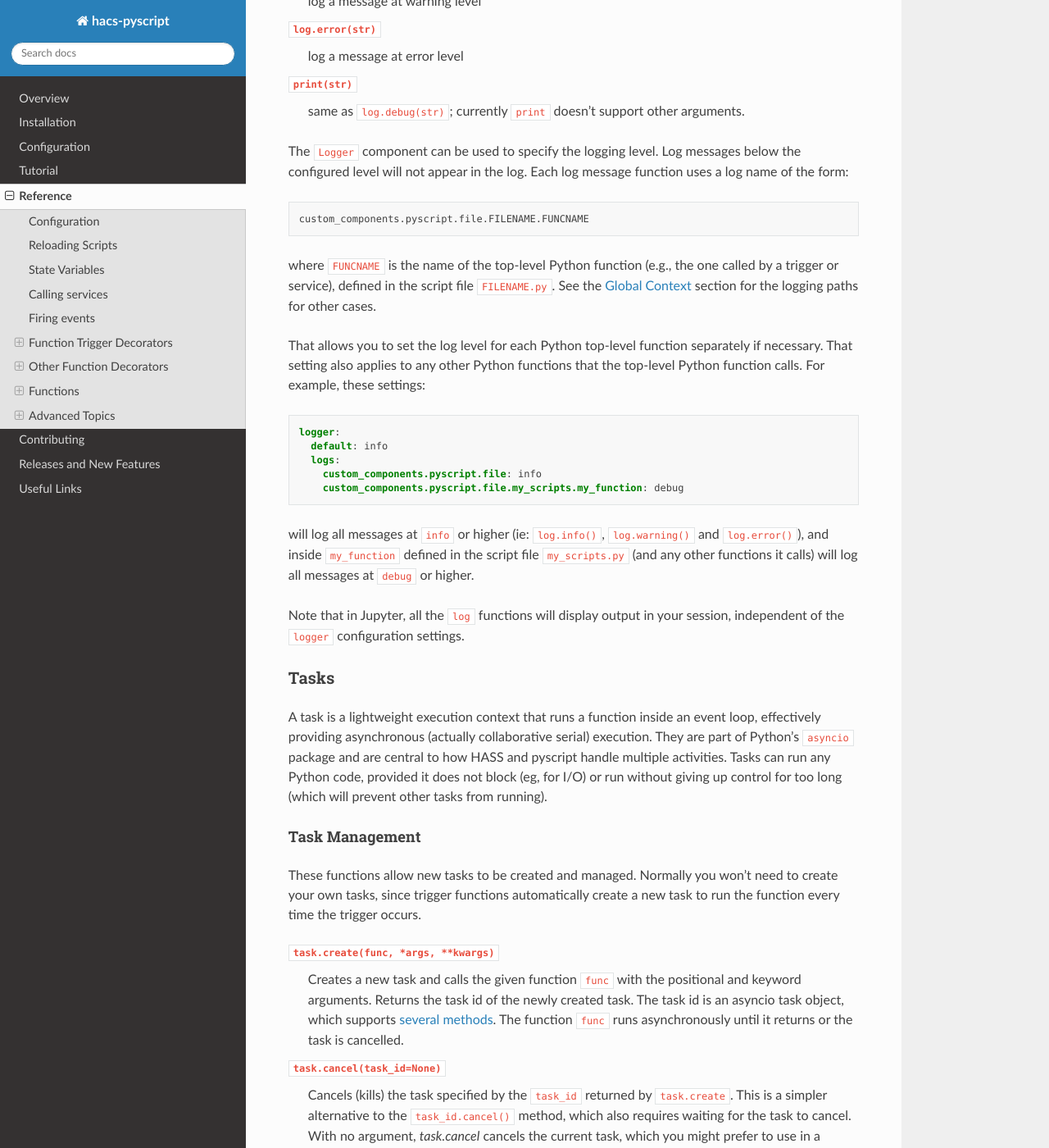
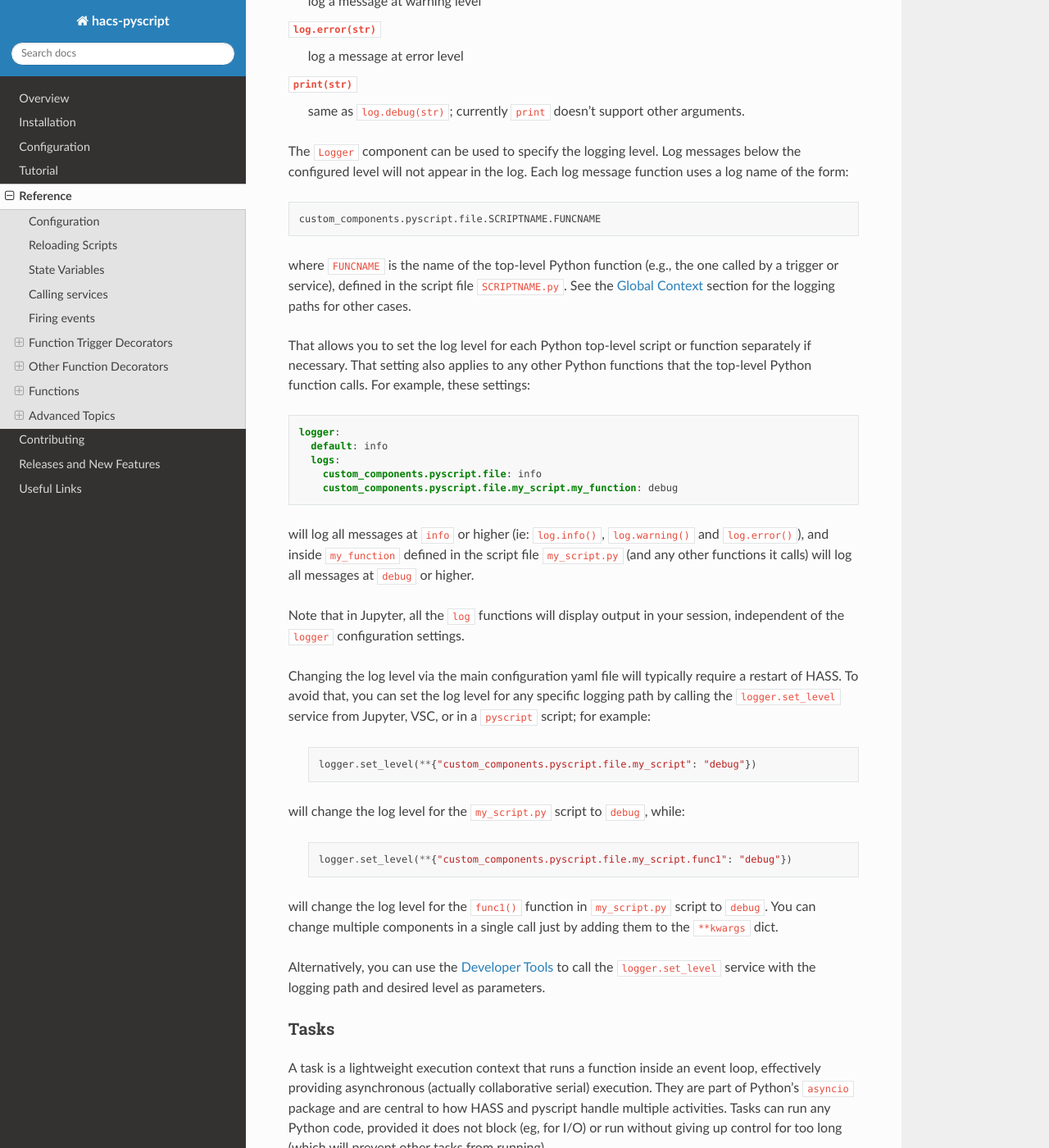
Before and after one commit to custom-components/pyscript, a Sphinx documentation site: the page built from docs/reference.rst, in a window 1280 px wide and 1400 px high, scrolled down 23807 px. Shown: the whole window at 82% size. Built offline with Sphinx 7.4.7 and the Read the Docs theme 2.0.0, drawn with Linux system fonts in a browser that asks for light colours; some of the changed text lies outside the part shown.

Commit message:
documentation updates

```diff
--- a/docs/conf.py
+++ b/docs/conf.py
@@ -19,7 +19,7 @@ import sphinx_rtd_theme
 # -- Project information -----------------------------------------------------
 
 project = 'hacs-pyscript'
-copyright = '2020-2022, Craig Barratt'
+copyright = '2020-2023, Craig Barratt'
 author = 'Craig Barratt'
 
 # The full version, including alpha/beta/rc tags
--- a/docs/reference.rst
+++ b/docs/reference.rst
@@ -1092,13 +1092,13 @@ level will not appear in the log. Each log message function uses a log name of t
 
 .. code:: yaml
 
-   custom_components.pyscript.file.FILENAME.FUNCNAME
+   custom_components.pyscript.file.SCRIPTNAME.FUNCNAME
 
 where ``FUNCNAME`` is the name of the top-level Python function (e.g., the one called by a trigger
-or service), defined in the script file ``FILENAME.py``. See the `Global Context <#global-context>`__
+or service), defined in the script file ``SCRIPTNAME.py``. See the `Global Context <#global-context>`__
 section for the logging paths for other cases.
 
-That allows you to set the log level for each Python top-level function separately if necessary.
+That allows you to set the log level for each Python top-level script or function separately if necessary.
 That setting also applies to any other Python functions that the top-level Python function calls.
 For example, these settings:
 
@@ -1108,14 +1108,34 @@ For example, these settings:
      default: info
      logs:
        custom_components.pyscript.file: info
-       custom_components.pyscript.file.my_scripts.my_function: debug
+       custom_components.pyscript.file.my_script.my_function: debug
 
 will log all messages at ``info`` or higher (ie: ``log.info()``, ``log.warning()`` and
-``log.error()``), and inside ``my_function`` defined in the script file ``my_scripts.py`` (and any
+``log.error()``), and inside ``my_function`` defined in the script file ``my_script.py`` (and any
 other functions it calls) will log all messages at ``debug`` or higher.
 
 Note that in Jupyter, all the ``log`` functions will display output in your session, independent of
 the ``logger`` configuration settings.
+
+Changing the log level via the main configuration yaml file will typically require a restart of HASS.
+To avoid that, you can set the log level for any specific logging path by calling the ``logger.set_level``
+service from Jupyter, VSC, or in a ``pyscript`` script; for example:
+
+  .. code:: python
+
+    logger.set_level(**{"custom_components.pyscript.file.my_script": "debug"})
+
+will change the log level for the ``my_script.py`` script to ``debug``, while:
+
+  .. code:: python
+
+    logger.set_level(**{"custom_components.pyscript.file.my_script.func1": "debug"})
+
+will change the log level for the ``func1()`` function in ``my_script.py`` script to ``debug``.
+You can change multiple components in a single call just by adding them to the ``**kwargs`` dict.
+
+Alternatively, you can use the `Developer Tools <https://www.home-assistant.io/docs/tools/dev-tools/>`__
+to call the ``logger.set_level`` service with the logging path and desired level as parameters.
 
 Tasks
 ^^^^^
@@ -1409,11 +1429,20 @@ global context, to the granularity of specific functions eg:
      default: info
      logs:
        custom_components.pyscript.file: info
-       custom_components.pyscript.file.my_scripts.my_function: debug
+       custom_components.pyscript.file.my_script.my_function: debug
        custom_components.pyscript.apps.my_app: debug
        custom_components.pyscript.apps.my_app.my_function: debug
 
 Each Jupyter global context name is ``jupyter_NNN`` where ``NNN`` is a unique integer starting at 0.
+
+You can set the log level for one or more logging paths by calling the ``logger.set_level`` service
+from Jupyter, VSC, or in a ``pyscript`` script; for example:
+
+  .. code:: python
+
+    logger.set_level(**{"custom_components.pyscript.file.my_script": "debug"})
+
+will change the log level for the ``my_script.py`` script to ``debug``.
 
 When a script file has changed (or an app's configuration has changed, provided the ``yaml`` file is
 below the ``pyscript`` directory), a reload is triggered, and the corresponding global context whose
@@ -1980,6 +2009,14 @@ Here are some areas where pyscript differs from real Python:
   be declared ``async``. Unless the Python module is designed to support async callbacks, it is not
   currently possible to have Python modules and packages call pyscript functions. The workaround is
   to move your callbacks from pyscript and make them native Python functions; see `Importing <#importing>`__.
+- Continuing that point, special methods (eg, `__eq__`) in a class created in `pyscript` will not work since
+  they are async functions and Python will not be able to call them. The two workarounds are to
+  use the ``@pyscript_compile`` decorator so the method is compiled to a native (non-ascync) Python
+  function, or write your class in native Python and import it into ``pyscript``; see `Importing <#importing>`__.
+- The ``import`` function in ``pyscript`` fails to import certain complex packages. This is an open bug and
+  it would be great if someone with some Python expertise could help fix it. In the meantime, the workaround
+  is to import the module in a native Python file, and then import that shim module into pyscript.
+  See `Importing <#importing>`__.
 - pyscript and the HASS primitives that it uses are not thread safe - the code should only be executed
   in the main event loop. The ``task.executor()`` function is one way that regular Python code
   (not pyscript code) can safely be executed in a separate thread. The ``threading`` package can
```
Also changed, not shown: README.md (+1 -1 lines), docs/overview.rst (+5 -5 lines).
